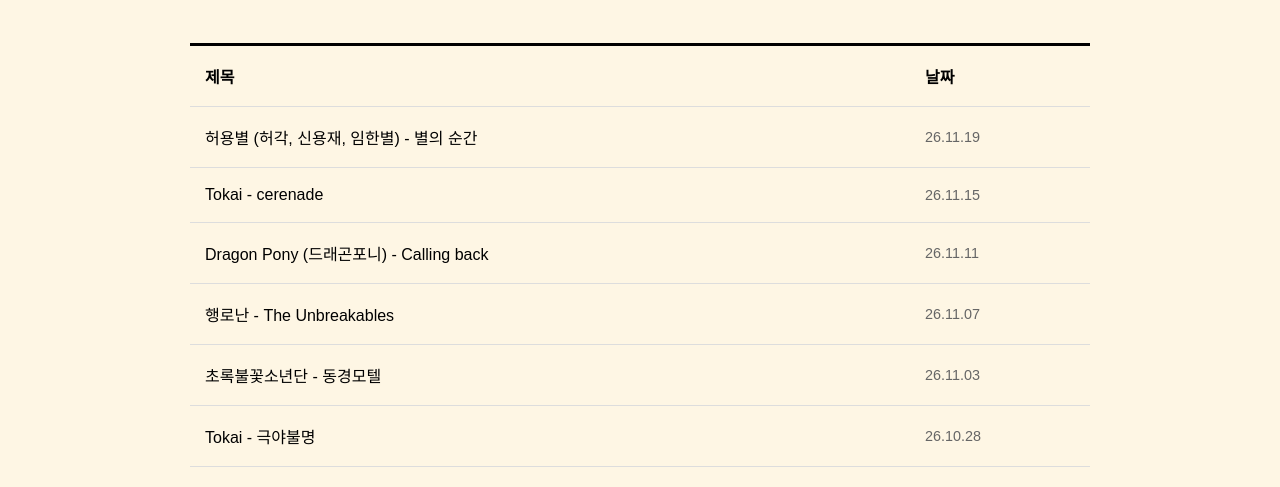
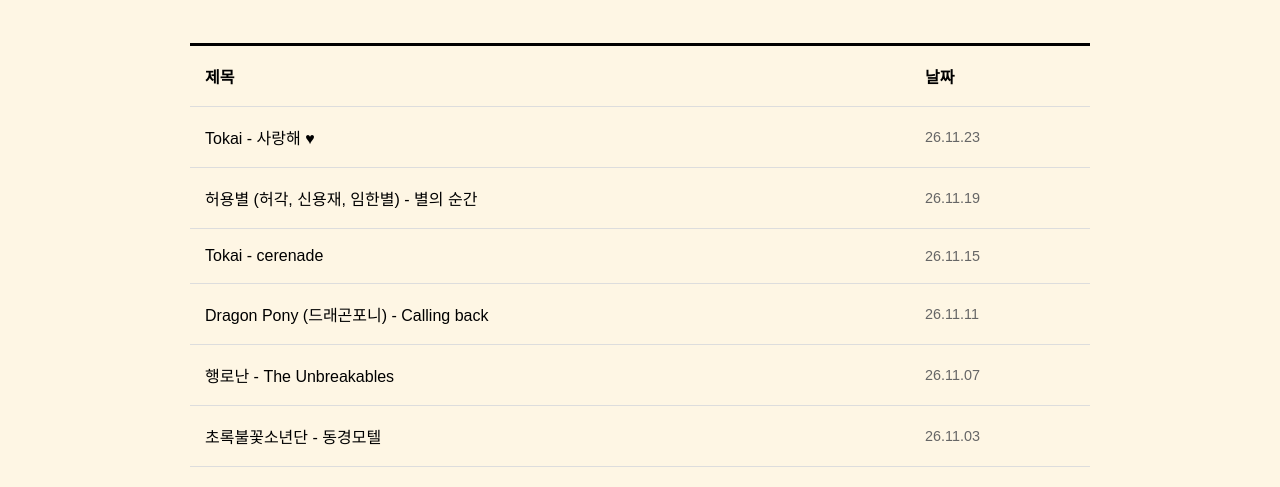
Before and after one commit to Jonghuniverse/jamjukjamusic-website, a plain HTML site: page drumtab/index.html in a window 1280 px wide. Shown: the part 310-797 px from the top of the page. Drawn offline with Linux system fonts and the light colour scheme.

Commit message:
Update index.html

```diff
--- a/drumtab/index.html
+++ b/drumtab/index.html
@@ -222,6 +222,12 @@
           </tr>
         </thead>
         <tbody id="boardBody">
+          <tr class="board-item">
+            <td class="td-title">
+              <a href=drumtab051.html>Tokai - 사랑해 ♥</a>
+            </td>
+            <td class="td-date">26.11.23</td>
+          </tr>
           <tr class="board-item">
             <td class="td-title">
               <a href=drumtab050.html>허용별 (허각, 신용재, 임한별) - 별의 순간</a>
```
